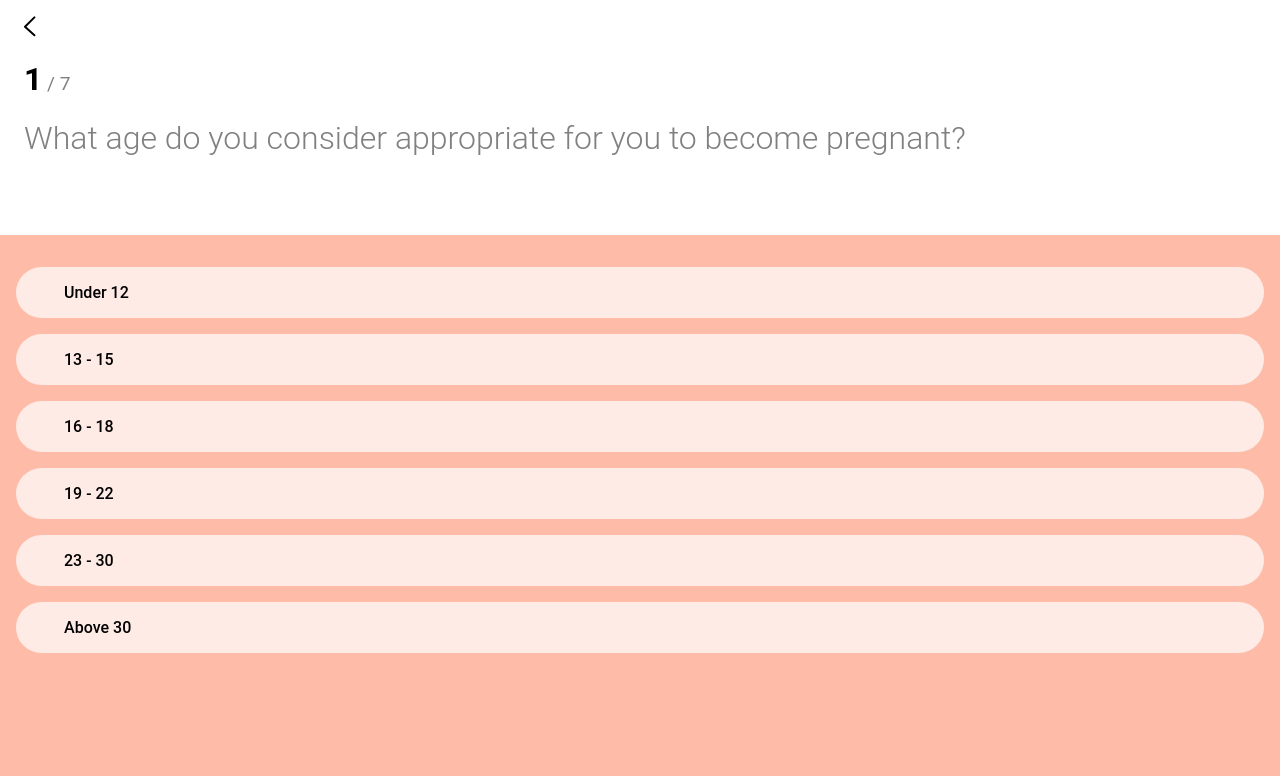
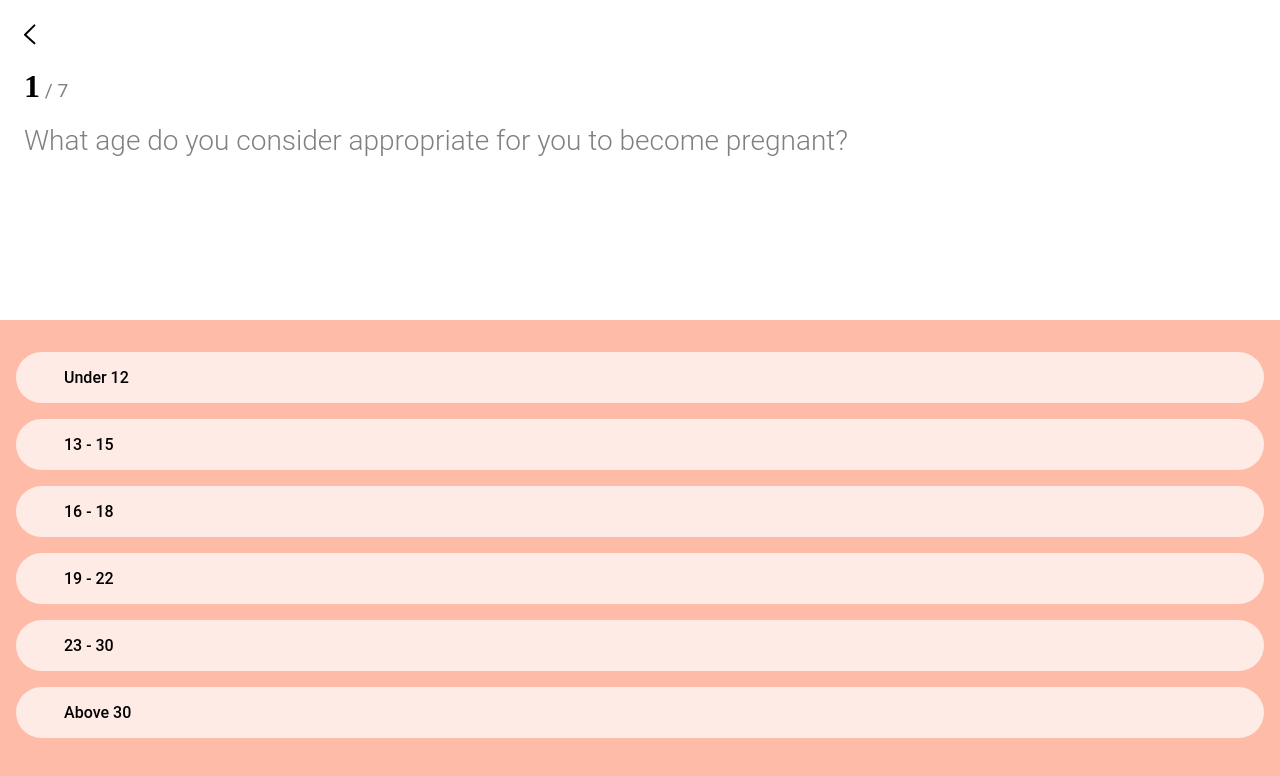
Before and after one commit to sandboxnu/knowyouroptions, a Next.js app in the folder frontend/: page /onboarding-survey in a window 1280 px wide. Shown: the top 776 px of the page. Built offline with nearby package versions, Linux system fonts and the light colour scheme; a web font is replaced by a local one.

Commit message:
added subheader text and misc styling

```diff
--- a/frontend/pages/onboarding-survey.tsx
+++ b/frontend/pages/onboarding-survey.tsx
@@ -56,6 +56,7 @@ const OnboardingSurvey = (): ReactElement => {
         response={response}
         responseKey={SurveyKeys[0]}
         setResponse={setResponse}
+        subHeader=""
       />
     );
   };
@@ -80,6 +81,7 @@ const OnboardingSurvey = (): ReactElement => {
         response={response}
         responseKey={SurveyKeys[1]}
         setResponse={setResponse}
+        subHeader=""
       />
     );
   };
@@ -97,6 +99,7 @@ const OnboardingSurvey = (): ReactElement => {
         response={response}
         responseKey={SurveyKeys[2]}
         setResponse={setResponse}
+        subHeader=""
       />
     );
   };
@@ -128,6 +131,7 @@ const OnboardingSurvey = (): ReactElement => {
         response={response}
         responseKey={SurveyKeys[3]}
         setResponse={setResponse}
+        subHeader=""
       />
     );
   };
@@ -144,6 +148,7 @@ const OnboardingSurvey = (): ReactElement => {
         response={response}
         responseKey={SurveyKeys[4]}
         setResponse={setResponse}
+        subHeader=""
       />
     );
   };
@@ -168,6 +173,7 @@ const OnboardingSurvey = (): ReactElement => {
         response={response}
         responseKey={SurveyKeys[5]}
         setResponse={setResponse}
+        subHeader=""
       />
     );
   };
@@ -190,6 +196,7 @@ const OnboardingSurvey = (): ReactElement => {
         response={response}
         responseKey={SurveyKeys[6]}
         setResponse={setResponse}
+        subHeader=""
       />
     );
   };
@@ -229,6 +236,7 @@ const OnboardingSurvey = (): ReactElement => {
         response={response}
         responseKey={SurveyKeys[7]}
         setResponse={setResponse}
+        subHeader="*The data will not be shared with any other group. It will only be used to help improve the application."
       />
     );
   };
@@ -250,6 +258,7 @@ const OnboardingSurvey = (): ReactElement => {
         response={response}
         responseKey={SurveyKeys[8]}
         setResponse={setResponse}
+        subHeader="*The data will not be shared with any other group. It will only be used to help improve the application."
       />
     );
   };
--- a/frontend/templates/survey/SurveyCheckbox.tsx
+++ b/frontend/templates/survey/SurveyCheckbox.tsx
@@ -88,6 +88,7 @@ export interface SurveyCheckboxProps {
   question: string;
   response: {};
   setResponse: React.Dispatch<React.SetStateAction<{}>>;
+  subHeader: string;
 }
 
 const SurveyCheckbox = ({
@@ -99,6 +100,7 @@ const SurveyCheckbox = ({
   question,
   response,
   setResponse,
+  subHeader,
 }: SurveyCheckboxProps): ReactElement => {
   return (
     <>
@@ -117,6 +119,7 @@ const SurveyCheckbox = ({
         }
         pageNumber={pageNumber}
         question={question}
+        subHeader={subHeader}
       />
     </>
   );
--- a/frontend/templates/survey/SurveyDropdown.tsx
+++ b/frontend/templates/survey/SurveyDropdown.tsx
@@ -213,6 +213,7 @@ export interface SurveyDropdownProps {
   response: Record<string, string[]>;
   responseKey: string;
   setResponse: React.Dispatch<React.SetStateAction<{}>>;
+  subHeader: string;
 }
 
 const SurveyDropdown = ({
@@ -225,6 +226,7 @@ const SurveyDropdown = ({
   response,
   responseKey,
   setResponse,
+  subHeader,
 }: SurveyDropdownProps): ReactElement => {
   return (
     <>
@@ -244,6 +246,7 @@ const SurveyDropdown = ({
         }
         pageNumber={pageNumber}
         question={question}
+        subHeader={subHeader}
       />
     </>
   );
--- a/frontend/templates/survey/SurveyDropdownInput.tsx
+++ b/frontend/templates/survey/SurveyDropdownInput.tsx
@@ -64,6 +64,7 @@ const SubmitButtonStyled = styled.div`
   height: 7vh;
   justify-content: center;
   margin-left: auto;
+  margin-top: 3rem;
   padding: 1rem 4rem;
   vertical-align: middle;
   width: 50vw;
@@ -184,6 +185,7 @@ export interface SurveyDropdownInputProps {
   response: Record<string, string[]>;
   responseKey: string;
   setResponse: React.Dispatch<React.SetStateAction<{}>>;
+  subHeader: string;
 }
 
 const SurveyDropdownInput = ({
@@ -197,6 +199,7 @@ const SurveyDropdownInput = ({
   response,
   responseKey,
   setResponse,
+  subHeader,
 }: SurveyDropdownInputProps): ReactElement => {
   const submitOnClick = (event) => {
     onClickForwards(event);
@@ -238,6 +241,7 @@ const SurveyDropdownInput = ({
         }
         pageNumber={pageNumber}
         question={question}
+        subHeader={subHeader}
       />
     </>
   );
--- a/frontend/templates/survey/SurveyPill.tsx
+++ b/frontend/templates/survey/SurveyPill.tsx
@@ -76,6 +76,7 @@ export interface SurveyPillProps {
   response: Record<string, string[]>;
   responseKey: string;
   setResponse: React.Dispatch<React.SetStateAction<{}>>;
+  subHeader: string;
 }
 
 const SurveyPill = ({
@@ -87,6 +88,7 @@ const SurveyPill = ({
   response,
   responseKey,
   setResponse,
+  subHeader,
 }: SurveyPillProps): ReactElement => {
   return (
     <>
@@ -103,6 +105,7 @@ const SurveyPill = ({
         }
         pageNumber={pageNumber}
         question={question}
+        subHeader={subHeader}
       />
     </>
   );
--- a/frontend/templates/survey/index.tsx
+++ b/frontend/templates/survey/index.tsx
@@ -18,25 +18,36 @@ const Fraction = styled.p`
 `;
 
 const Header = styled(Container)`
-  height: 40%;
-  padding: 1rem 1.5rem;
+  min-height: 40%;
+  padding: 1.5rem;
 `;
 
 const HeaderSmall = styled(Container)`
-  height: 35%;
+  min-height: 35%;
+  padding: 1.5rem;
 `;
 
 const PageNumber = styled.span`
   color: black;
+  font-family: 'Din 2014';
   font-size: 2rem;
-  font-weight: bold;
+  font-weight: 900;
 `;
 
 const Question = styled.h1`
   color: gray;
   font-family: 'Roboto';
-  font-size: 2rem;
+  font-size: 28px;
   font-weight: 300;
+  margin-bottom: 0.5rem;
+`;
+
+const Subheader = styled.h6`
+  color: #707070;
+  font-family: 'Roboto';
+  font-size: 15px;
+  font-weight: 100;
+  margin: 0;
 `;
 
 const Wrapper = styled.div`
@@ -62,6 +73,7 @@ export interface SurveyProps {
   pageNumber: number;
   question: string;
   smallHeader?: boolean;
+  subHeader: string;
 }
 
 const Survey = ({
@@ -70,6 +82,7 @@ const Survey = ({
   pageNumber,
   question,
   smallHeader,
+  subHeader,
 }: SurveyProps): ReactElement => {
   const HeaderElm = smallHeader ? HeaderSmall : Header;
   return (
@@ -78,6 +91,7 @@ const Survey = ({
         <SvgLeftArrow onClick={onClick} />
         <PageNumberFraction number={pageNumber} />
         <Question> {question} </Question>
+        <Subheader>{subHeader}</Subheader>
       </HeaderElm>
 
       <Content>{Options}</Content>
```
